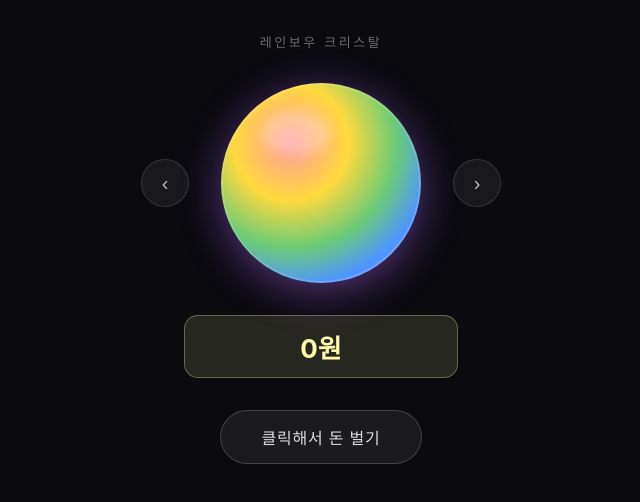
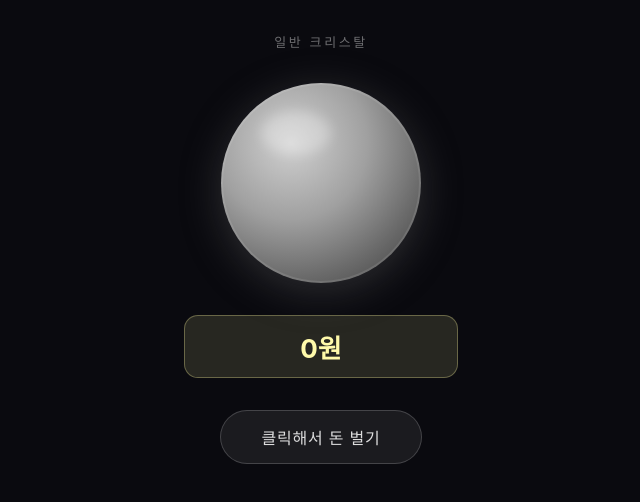
Before and after one commit to selwjoo/StoneGame, a React (Create React App) app in the folder stonegame/: page /money in a window 1280 px wide. Shown: the top 502 px of the page, without its empty margins (319-959 px from the left). Built offline with nearby package versions, Linux system fonts and the light colour scheme.

Commit message:
이가더 ㅇ러랼

```diff
--- a/stonegame/src/Money.js
+++ b/stonegame/src/Money.js
@@ -2,10 +2,11 @@ import { useRef, useState} from "react"
 
 const crystals = [
   {
-    name: "레인보우",
+    name: "일반",
+    price: 0,
     style: {
-      background: "radial-gradient(circle at 35% 30%, #ff9a9e, #ffd93d 30%, #6bcb77 55%, #4d96ff 75%, #c77dff)",
-      boxShadow: "0 8px 40px rgba(180,107,255,0.45), 0 0 0 2px rgba(255,255,255,0.15) inset",
+      background: "radial-gradient(circle at 35% 30%, #d0d0d0, #a0a0a0 40%, #6b6b6b 70%, #3a3a3a)",
+      boxShadow: "0 8px 40px rgba(100,100,100,0.4), 0 0 0 2px rgba(255,255,255,0.1) inset",
     },
   },
   {
@@ -58,14 +59,6 @@ export default function Money({ money, setMoney, combo, setCombo, selectedCrysta
     handleClick(e.clientX - rect.left, e.clientY - rect.top)
   }
 
-  function prevCrystal() {
-    setCrystalIdx(i => (i - 1 + crystals.length) % crystals.length)
-    setCombo(1)
-  }
-  function nextCrystal() {
-    setCrystalIdx(i => (i + 1) % crystals.length)
-    setCombo(1)
-  }
 
   const crystal = crystals[crystalIdx]
 
@@ -98,19 +91,7 @@ export default function Money({ money, setMoney, combo, setCombo, selectedCrysta
 
       {/* 슬라이더 */}
       <div style={{ display: "flex", alignItems: "center", gap: 32 }}>
-        <button
-          onClick={prevCrystal}
-          style={{
-            width: 48, height: 48, borderRadius: "50%",
-            background: "rgba(255,255,255,0.06)",
-            border: "1px solid rgba(255,255,255,0.12)",
-            color: "rgba(255,255,255,0.7)",
-            fontSize: 20, cursor: "pointer",
-            display: "flex", alignItems: "center", justifyContent: "center",
-          }}
-        >
-          ‹
-        </button>
+
 
         {/* 크리스탈 구체 */}
         <div
@@ -181,19 +162,7 @@ export default function Money({ money, setMoney, combo, setCombo, selectedCrysta
           ))}
         </div>
 
-        <button
-          onClick={nextCrystal}
-          style={{
-            width: 48, height: 48, borderRadius: "50%",
-            background: "rgba(255,255,255,0.06)",
-            border: "1px solid rgba(255,255,255,0.12)",
-            color: "rgba(255,255,255,0.7)",
-            fontSize: 20, cursor: "pointer",
-            display: "flex", alignItems: "center", justifyContent: "center",
-          }}
-        >
-          ›
-        </button>
+
       </div>
 
       {/* 돈 표시 */}
--- a/stonegame/src/Start.js
+++ b/stonegame/src/Start.js
@@ -2,16 +2,16 @@ import { useNavigate } from 'react-router-dom';
 
 const crystals = [
   {
-    name: "레인보우",
-    price: 0, // 기본 무료
+    name: "일반",
+    price: 0,
     style: {
-      background: "radial-gradient(circle at 35% 30%, #ff9a9e, #ffd93d 30%, #6bcb77 55%, #4d96ff 75%, #c77dff)",
-      boxShadow: "0 8px 40px rgba(180,107,255,0.45)",
+      background: "radial-gradient(circle at 35% 30%, #d0d0d0, #a0a0a0 40%, #6b6b6b 70%, #3a3a3a)",
+      boxShadow: "0 8px 40px rgba(100,100,100,0.4), 0 0 0 2px rgba(255,255,255,0.1) inset",
     },
   },
   {
     name: "오션",
-    price: 100,
+    price: 6000000,
     style: {
       background: "radial-gradient(circle at 35% 30%, #a8edea, #4d96ff 45%, #0d47a1 80%)",
       boxShadow: "0 8px 40px rgba(77,150,255,0.45)",
@@ -19,7 +19,7 @@ const crystals = [
   },
   {
     name: "파이어",
-    price: 300,
+    price: 90000000000,
     style: {
       background: "radial-gradient(circle at 35% 30%, #fff176, #ffd93d 30%, #ff6b35 60%, #c0392b)",
       boxShadow: "0 8px 40px rgba(255,107,53,0.5)",
@@ -27,7 +27,7 @@ const crystals = [
   },
   {
     name: "갤럭시",
-    price: 500,
+    price: 100000000000000000000,
     style: {
       background: "radial-gradient(circle at 35% 30%, #e0c3fc, #c77dff 35%, #6a0dad 65%, #1a003d)",
       boxShadow: "0 8px 40px rgba(199,125,255,0.5)",
@@ -107,7 +107,7 @@ export default function Start({ money, setMoney, selectedCrystal, setSelectedCry
 
       {/* 크리스탈 이름 */}
       <p style={{ color: "#fff", fontSize: 20, fontWeight: 700, margin: 0 }}>
-        {crystal.name} 크리스탈
+        {crystal.name} 돌멩이
       </p>
 
       {/* 가격 */}
```
